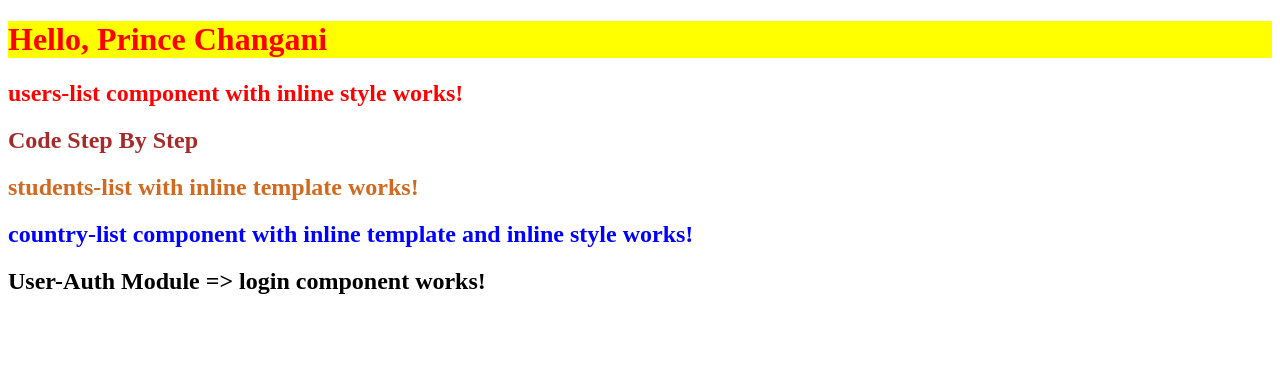
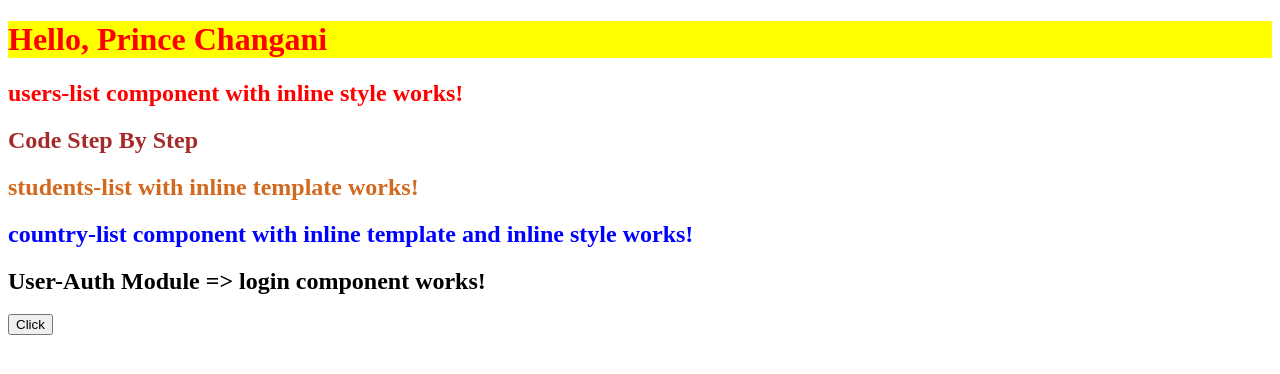
Before and after one commit to prince5638/Learning_Angular, an Angular app: page / in a window 1280 px wide. Shown: the top 374 px of the page. Built offline with nearby package versions, Linux system fonts and the light colour scheme.

Commit message:
4) Function in angular component's
Signed-off-by: Prince Changani <princechangani56385638@gmail.com>

```diff
--- a/src/app/app.component.html
+++ b/src/app/app.component.html
@@ -4,3 +4,5 @@
 <app-country-list></app-country-list>  <!-- user-list component with the inline style and inline template -->
 
 <app-login></app-login>
+
+<button (click)="getName('Prince','Changani')">Click</button>
--- a/src/app/app.component.ts
+++ b/src/app/app.component.ts
@@ -8,4 +8,8 @@ import { Component } from '@angular/core';
 export class AppComponent {
   title = 'Angular';
   name = "Prince Changani";
+  getName(firstName:string, lastName:string)
+  {
+    alert("full name is: "+ firstName + " " + lastName);
+  }
 }
```
